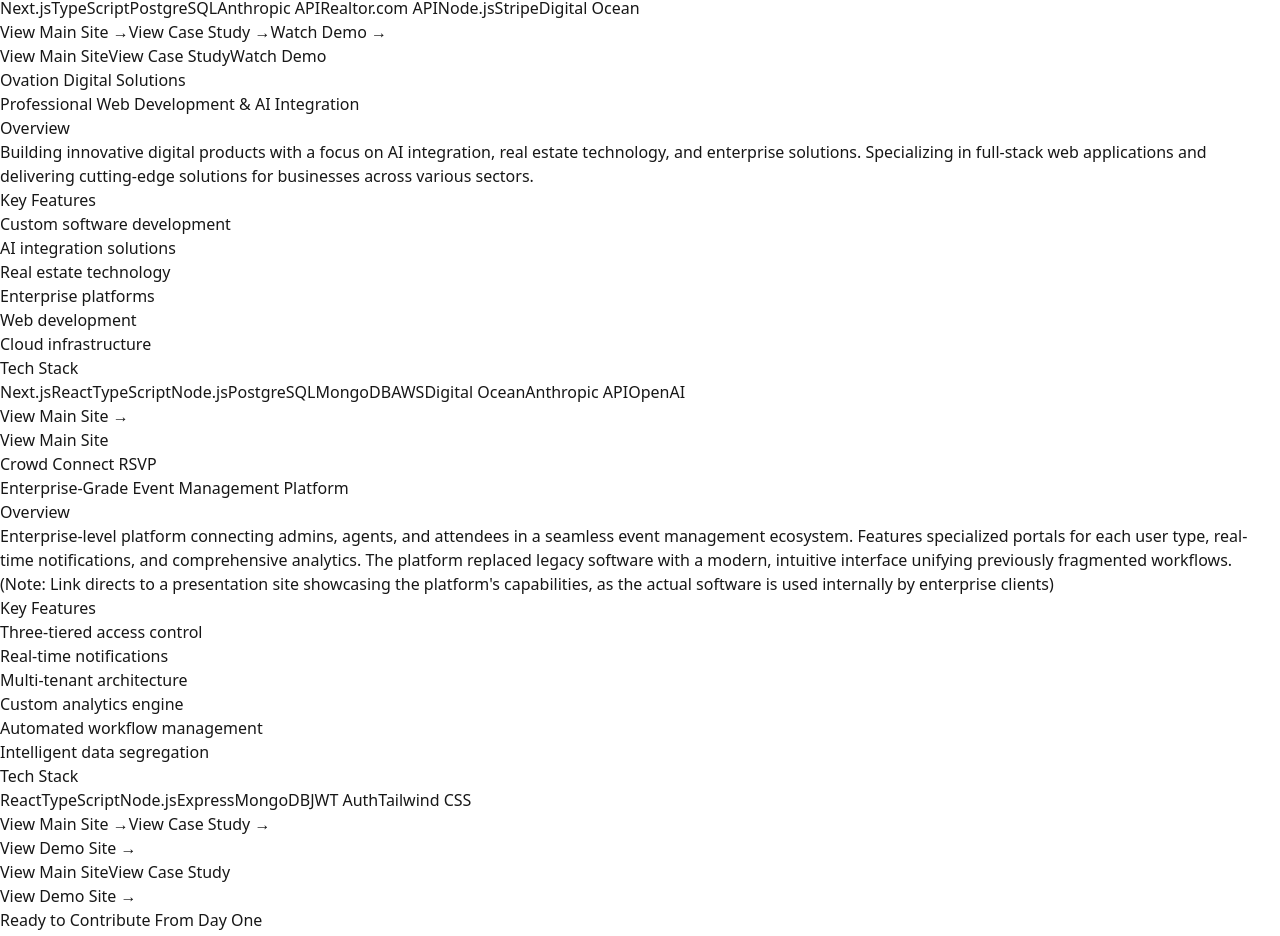
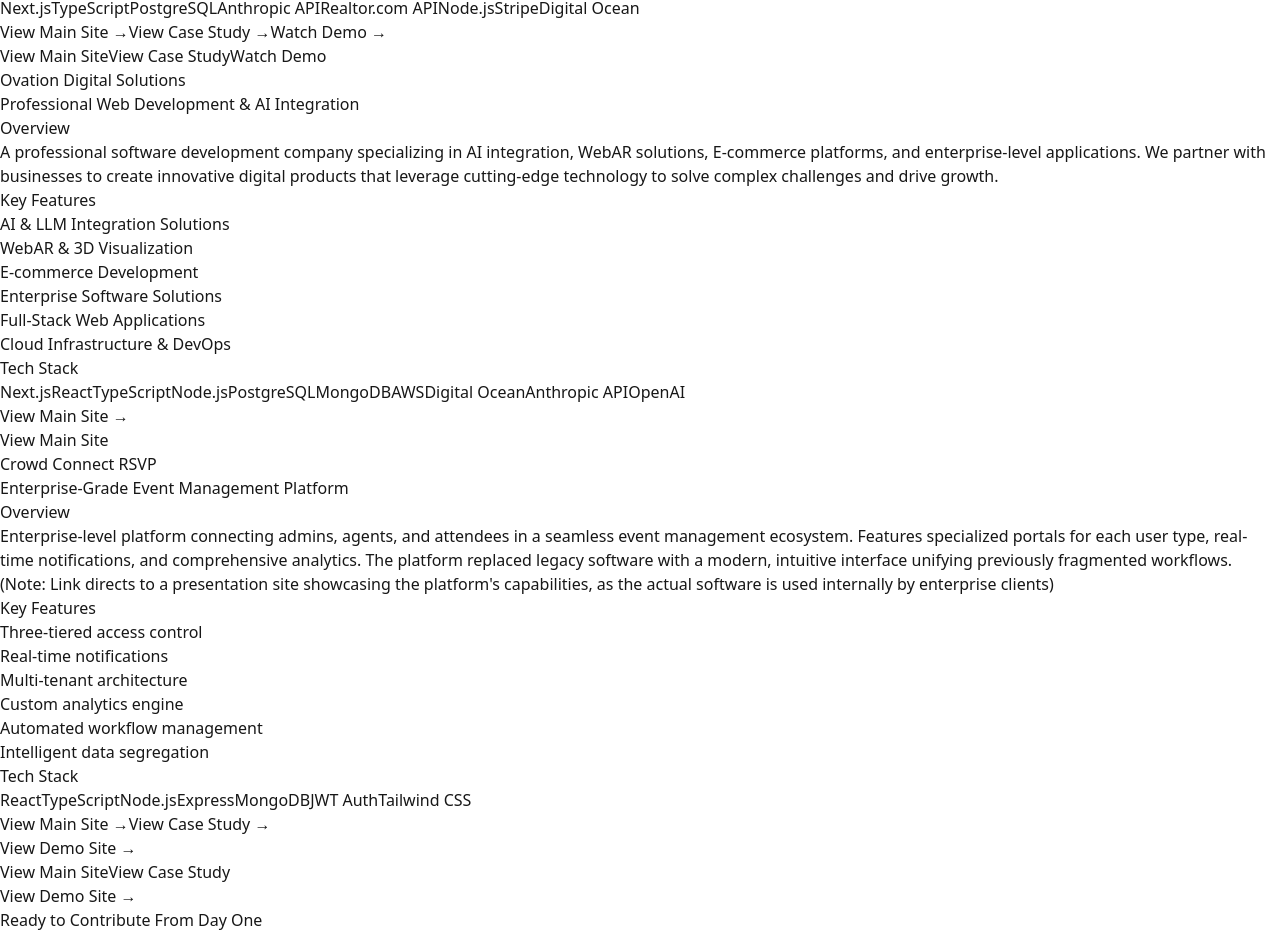
Before and after one commit to JDelott/ari-presentation, a Next.js app: page / in a window 1280 px wide. Shown: the part 2814-3750 px from the top of the page. Built offline with nearby package versions, Linux system fonts and the light colour scheme.

Commit message:
fixed ovation text

```diff
--- a/src/components/Projects.tsx
+++ b/src/components/Projects.tsx
@@ -346,14 +346,14 @@
     {
       title: "Ovation Digital Solutions",
       subtitle: "Professional Web Development & AI Integration",
-      description: "Building innovative digital products with a focus on AI integration, real estate technology, and enterprise solutions. Specializing in full-stack web applications and delivering cutting-edge solutions for businesses across various sectors.",
+      description: "A professional software development company specializing in AI integration, WebAR solutions, E-commerce platforms, and enterprise-level applications. We partner with businesses to create innovative digital products that leverage cutting-edge technology to solve complex challenges and drive growth.",
       features: [
-        "Custom software development",
-        "AI integration solutions",
-        "Real estate technology",
-        "Enterprise platforms",
-        "Web development",
-        "Cloud infrastructure"
+        "AI & LLM Integration Solutions",
+        "WebAR & 3D Visualization",
+        "E-commerce Development",
+        "Enterprise Software Solutions",
+        "Full-Stack Web Applications",
+        "Cloud Infrastructure & DevOps"
       ],
       techStack: [
         "Next.js",
```
